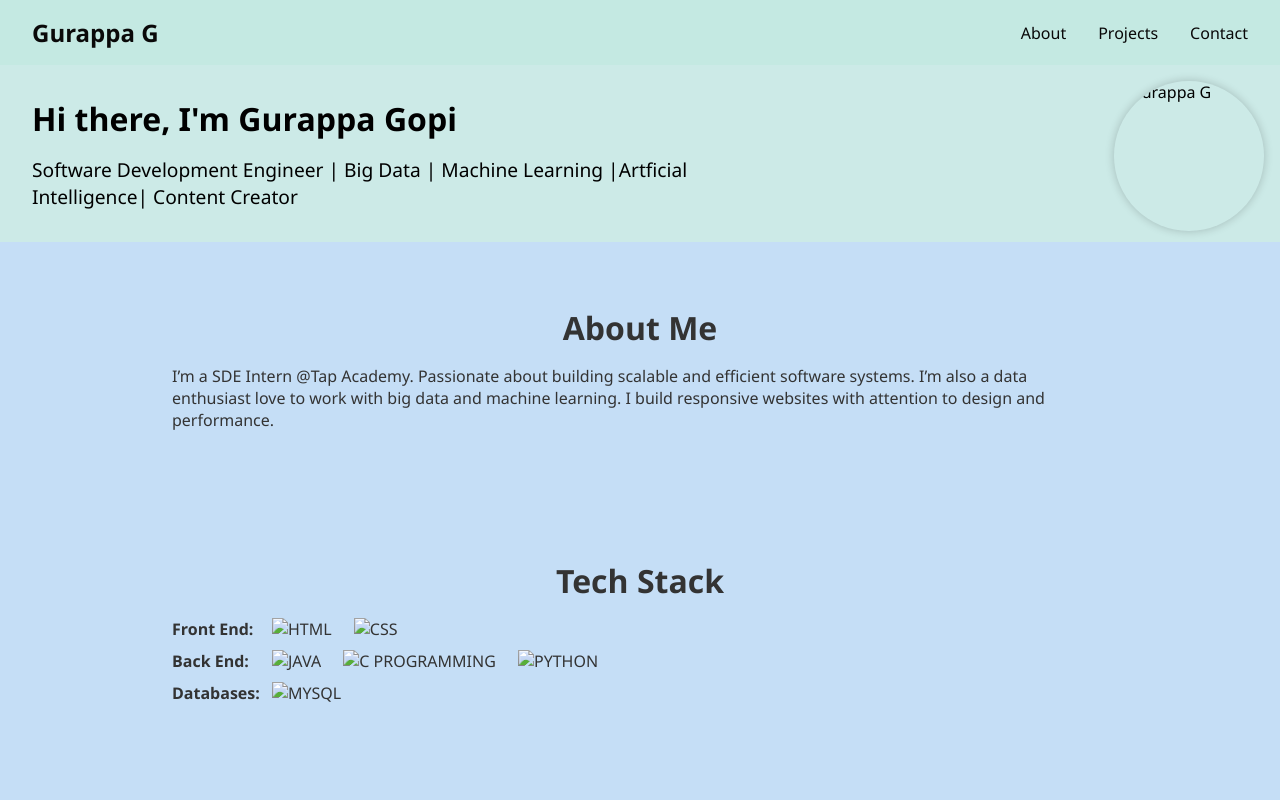
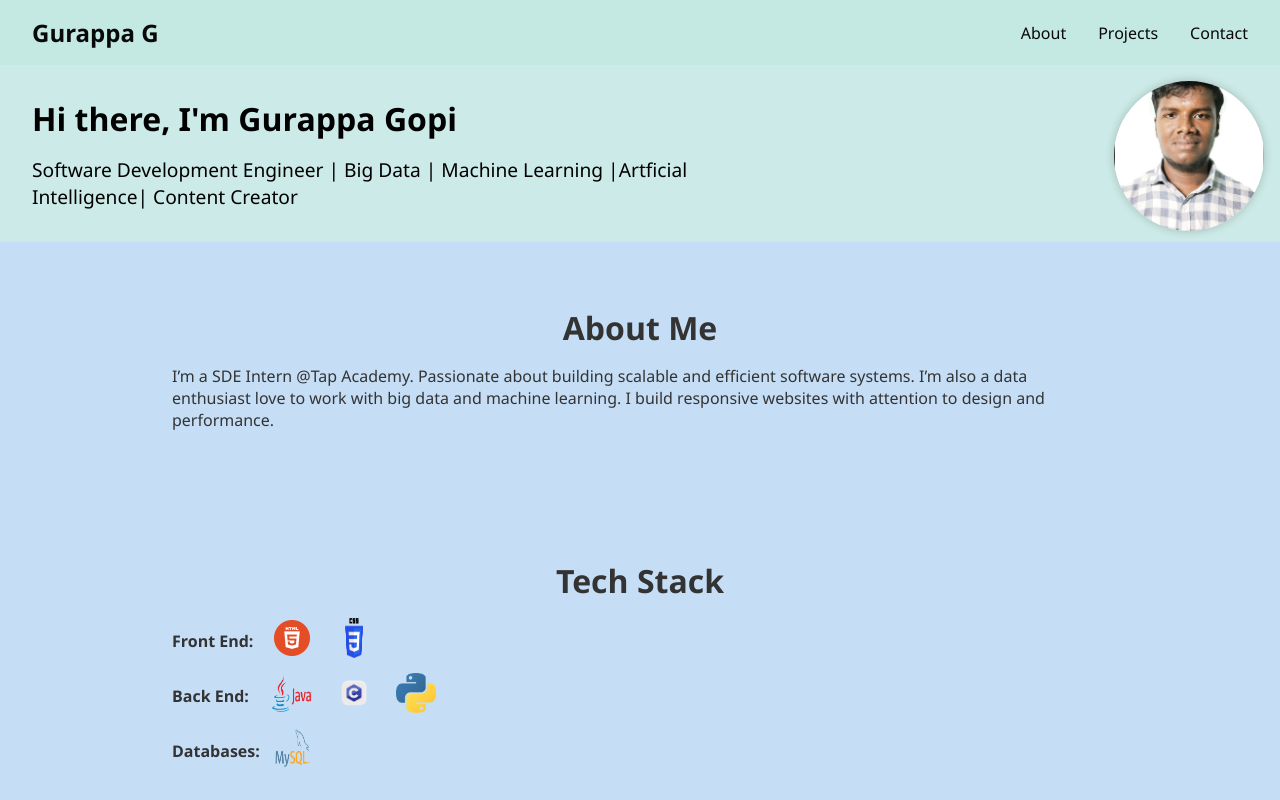
Before and after one commit to GurappaG/portfolio-website, a plain HTML site: page index.html in a window 1280 px wide. Shown: the top 800 px of the page. Drawn offline with Linux system fonts and the light colour scheme.

Commit message:
Update index.html

```diff
--- a/index.html
+++ b/index.html
@@ -35,7 +35,7 @@
       <h2 class="fade-in">Hi there, I'm Gurappa Gopi</h2>
       <p class="fade-in delay">Software Development Engineer | Big Data | Machine Learning |Artficial Intelligence| Content Creator</p>
     </div>
-    <img src="/images/pic.jpg" alt="Gurappa G" class="hero-image">
+    <img src="/pic.jpg" alt="Gurappa G" class="hero-image">
     </div>
 </div>
 
@@ -57,24 +57,24 @@
   <li>
     <span class="label">Front End:</span>
     <span class="icons">
-      <img src="/images/html.png" alt="HTML">
-      <img src="/images/CSS_logo_PNG1.png" alt="CSS">
+      <img src="/html.png" alt="HTML">
+      <img src="/CSS_logo_PNG1.png" alt="CSS">
     </span>
   </li>
   <li>
 
     <span class="label">Back End:</span>
     <span class="icons">
-      <img src="/images/Java_logo_PNG1.png" alt="JAVA">
-      <img src="/images/c.png" alt="C PROGRAMMING">
-      <img src="/images/python.png" alt="PYTHON">
+      <img src="/Java_logo_PNG1.png" alt="JAVA">
+      <img src="/c.png" alt="C PROGRAMMING">
+      <img src="/python.png" alt="PYTHON">
     </span>
   </li>
   <li>
 
     <span class="label">Databases:</span>
     <span class="icons">
-      <img src="/images/MySQL_logo_PNG1.png" alt="MYSQL">
+      <img src="/MySQL_logo_PNG1.png" alt="MYSQL">
     </span>
   </li>
 </ul>
```
